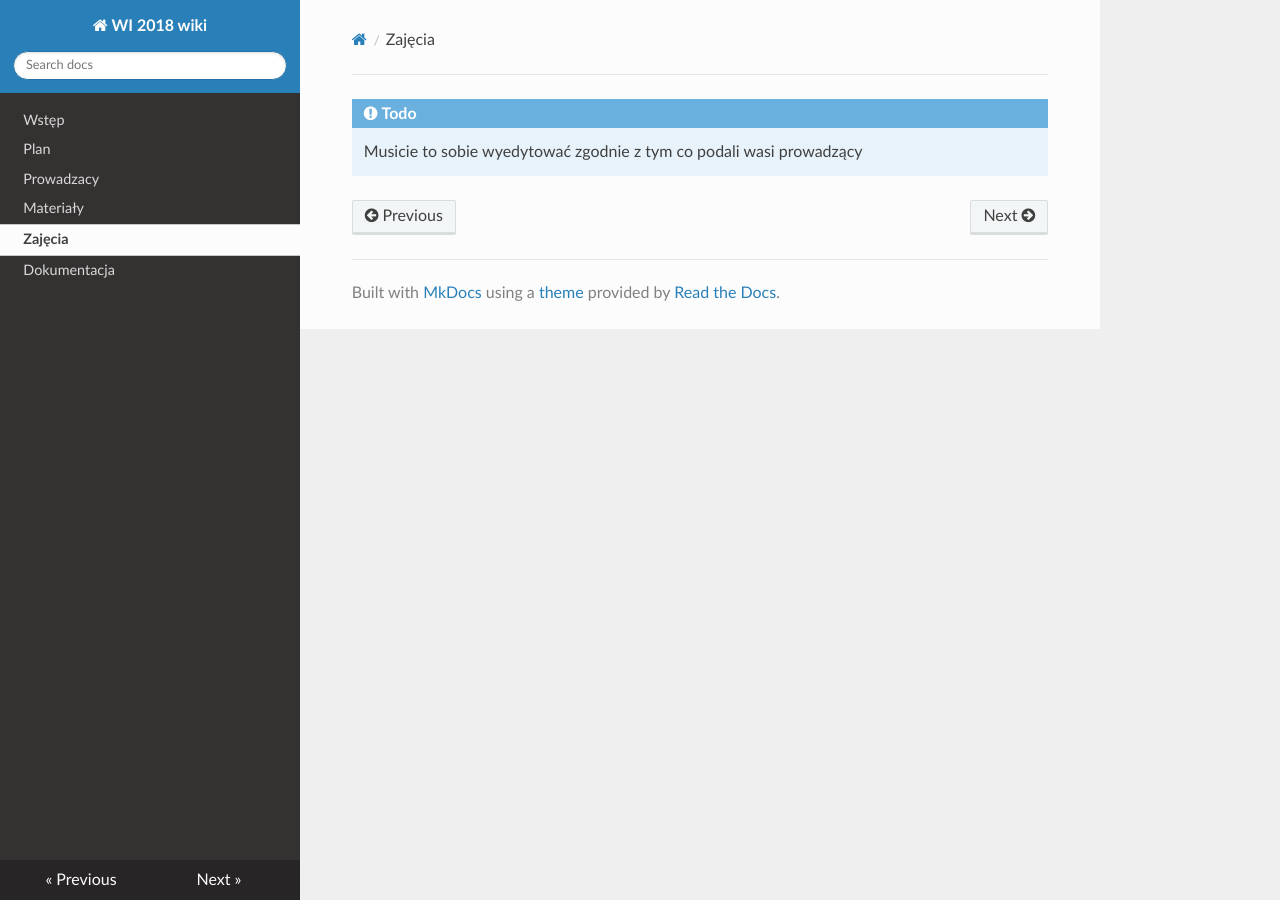
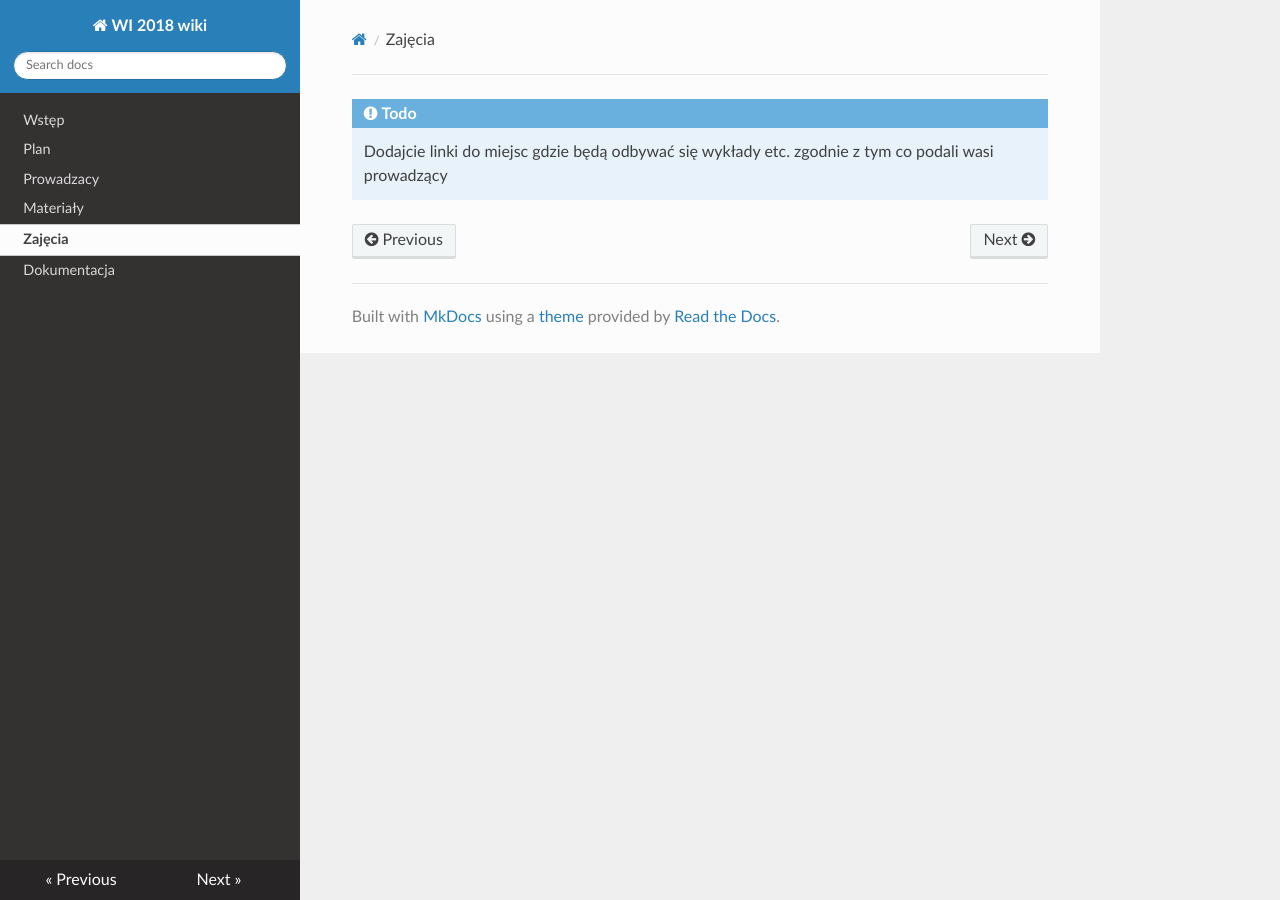
Before and after one commit to PUT-WI-18/wi18-wiki-sem5, an MkDocs documentation site: the page built from docs/zajecia.md, in a window 1280 px wide. Built offline with MkDocs 1.6.1, drawn with Linux system fonts in a browser that asks for light colours; nearby versions of some CDN libraries.

Commit message:
Update zajecia.md

```diff
--- a/docs/zajecia.md
+++ b/docs/zajecia.md
@@ -1,2 +1,2 @@
 !!! TODO
-    Musicie to sobie wyedytować zgodnie z tym co podali wasi prowadzący
+    Dodajcie linki do miejsc gdzie będą odbywać się wykłady etc. zgodnie z tym co podali wasi prowadzący
```
